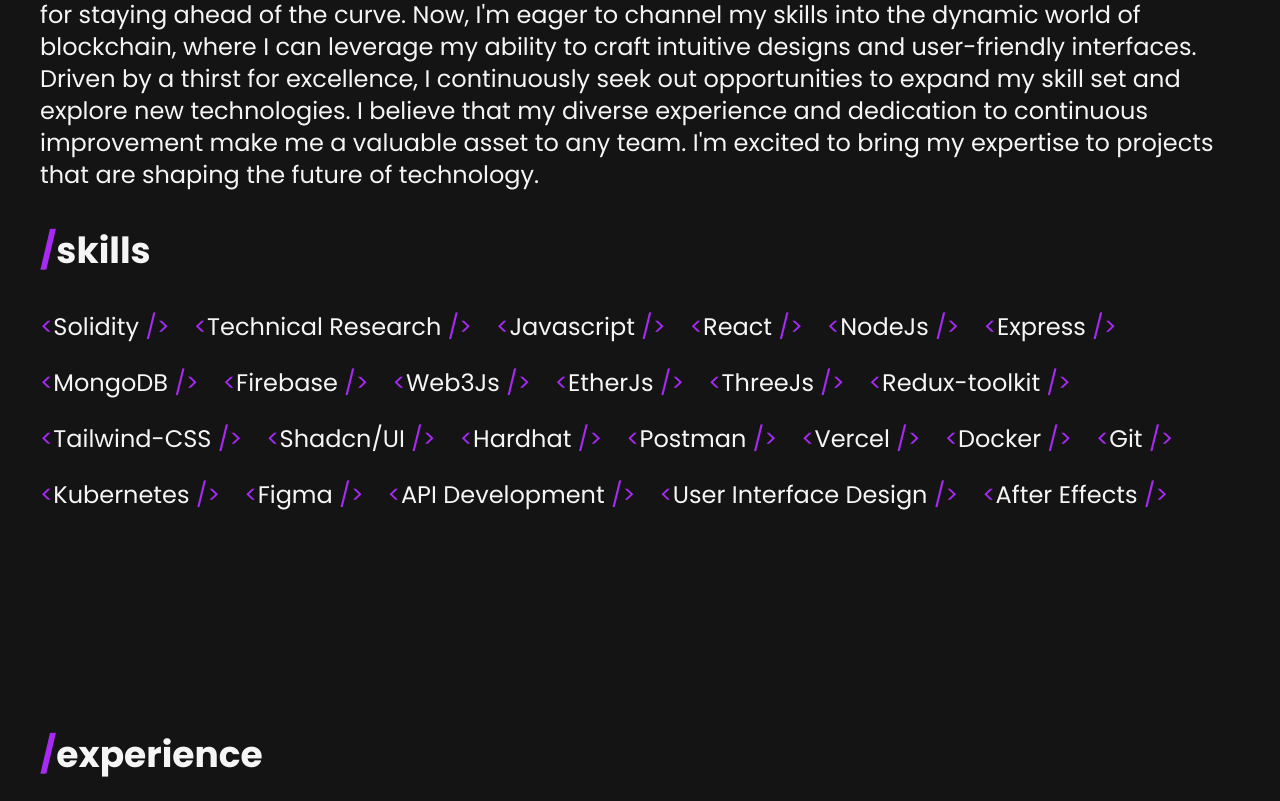
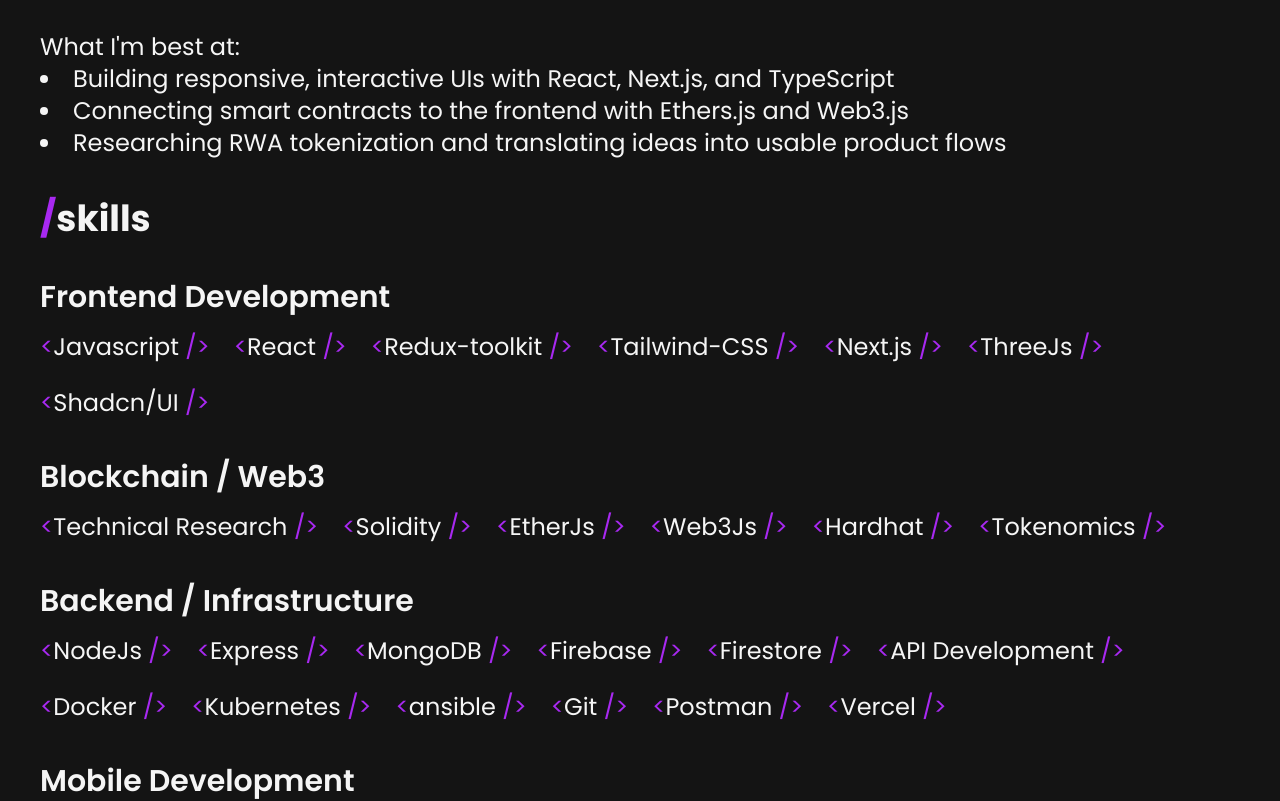
Before and after one commit to Darshhhhh/Portfolio-website, a React (Vite) app: page / in a window 1280 px wide. Shown: the part 1324-2125 px from the top of the page. Built offline with nearby package versions, Linux system fonts and the light colour scheme.

Commit message:
into update

```diff
--- a/src/components/About/Intro.jsx
+++ b/src/components/About/Intro.jsx
@@ -2,40 +2,68 @@
 import myImage from "../../assets/My Photo.jpg";
 import { SocialIcon } from "react-social-icons";
 import { motion } from "framer-motion";
+
 function Intro() {
   const ThemeSelected = sessionStorage.getItem("CurrentTheme");
-  const Skills = [
-    { name: "Solidity", lvl: 2 },
-    { name: "Technical Research", lvl: 3 },
+
+  const SkillCategories = {
+    "Frontend Development": [
       { name: "Javascript", lvl: 4 },
       { name: "React", lvl: 4 },
-    { name: "NodeJs", lvl: 2 },
+      { name: "Redux-toolkit", lvl: 4 },
+      { name: "Tailwind-CSS", lvl: 4 },
+      { name: "Next.js", lvl: 3 },
+      { name: "ThreeJs", lvl: 2 },
+      { name: "Shadcn/UI", lvl: 2 },
+    ],
+    "Blockchain / Web3": [
+      { name: "Technical Research", lvl: 4 },
+      { name: "Solidity", lvl: 2 },
+      { name: "EtherJs", lvl: 2 },
+      { name: "Web3Js", lvl: 2 },
+      { name: "Hardhat", lvl: 2 },
+      { name: "Tokenomics", lvl: 3.5 },
+    ],
+    "Backend / Infrastructure": [
+      { name: "NodeJs", lvl: 2.5 },
       { name: "Express", lvl: 3 },
       { name: "MongoDB", lvl: 2 },
       { name: "Firebase", lvl: 2 },
-    { name: "Web3Js", lvl: 2 },
-    { name: "EtherJs", lvl: 2 },
-    { name: "ThreeJs", lvl: 2 },
-    { name: "Redux-toolkit", lvl: 4 },
-    { name: "Tailwind-CSS", lvl: 4 },
-    { name: "Shadcn/UI", lvl: 2 },
-    { name: "Hardhat", lvl: 2 },
+      { name: "Firestore", lvl: 2 },
+      { name: "API Development", lvl: 3 },
+      { name: "Docker", lvl: 2 },
+      { name: "Kubernetes", lvl: 2 },
+      { name: "ansible", lvl: 2 },
+      { name: "Git", lvl: 2.5 },
       { name: "Postman", lvl: 2 },
       { name: "Vercel", lvl: 2 },
-    { name: "Docker", lvl: 2 },
-    { name: "Git", lvl: 2.5 },
-    { name: "Kubernetes", lvl: 2 },
+    ],
+    "Mobile Development": [
+      { name: "React Native", lvl: 2 },
+      { name: "Android (Kotlin)", lvl: 2 },
+      { name: "iOS (Swift)", lvl: 2 },
+      { name: "Core Location API", lvl: 2 },
+      { name: "Google Maps SDK", lvl: 2 },
+    ],
+    "UI / Design": [
       { name: "Figma", lvl: 4 },
-    { name: "API Development", lvl: 3 },
-    { name: "User Interface Design", lvl: 3.5 },
-    { name: "After Effects", lvl: 4.5 },
-  ];
+      { name: "User Interface Design", lvl: 4 },
+      { name: "After Effects", lvl: 4 },
+      { name: "Framer Motion", lvl: 2 },
+      { name: "Lucide-react", lvl: 2 },
+    ],
+    "Soft Skills": [
+      { name: "Team Leadership", lvl: 3 },
+      { name: "Agile Development", lvl: 2.5 },
+      { name: "Public Speaking", lvl: 2 },
+    ],
+  };
 
   const ColoredText = (TextYouWantToColor) => {
     return <p className="purple-text">{TextYouWantToColor}</p>;
   };
+
   return (
-    <>
     <div className="mx-auto max-w-[100rem] pt-10 md:pt-10 lg:pt-20 px-10 mb-10">
       <motion.h1
         initial="hidden"
@@ -49,6 +77,7 @@
       >
         <span className="purple-text">/</span>about
       </motion.h1>
+
       <motion.div
         initial="hidden"
         whileInView="visible"
@@ -61,12 +90,22 @@
       >
         <img src={myImage} className="w-28 rounded-full filter grayscale" />
         <div className="flex gap-2">
+          {["linkedin", "github", "instagram"].map((network) => (
             <Link
-              onClick={() => window.open("https://linkedin.com/in/darsh-shahx")}
+              key={network}
+              onClick={() =>
+                window.open(
+                  network === "linkedin"
+                    ? "https://linkedin.com/in/darsh-shahx"
+                    : network === "github"
+                    ? "https://github.com/Darshhhhh"
+                    : "https://www.instagram.com/imdarsh_7/"
+                )
+              }
               className="text-sm font-semibold leading-6"
             >
               <SocialIcon
-                network="linkedin"
+                network={network}
                 fgColor="currentColor"
                 bgColor="transparent"
                 className={
@@ -78,44 +117,10 @@
                 }
               />
             </Link>
-            <Link
-              onClick={() => window.open("https://github.com/Darshhhhh")}
-              className="text-sm font-semibold leading-6"
-            >
-              <SocialIcon
-                network="github"
-                fgColor="currentColor"
-                bgColor="transparent"
-                className={
-                  ThemeSelected === null
-                    ? "text-[#f5f5f5] hover:text-[#a829f1] scale-125"
-                    : ThemeSelected === "Light"
-                    ? "text-[#141414] hover:text-[#a829f1] scale-125"
-                    : "text-[#f5f5f5] hover:text-[#a829f1] scale-125"
-                }
-              />
-            </Link>
-            <Link
-              onClick={() =>
-                window.open("https://www.instagram.com/imdarsh_7/")
-              }
-              className="text-sm font-semibold leading-6"
-            >
-              <SocialIcon
-                network="instagram"
-                fgColor="currentColor"
-                bgColor="transparent"
-                className={
-                  ThemeSelected === null
-                    ? "text-[#f5f5f5] hover:text-[#a829f1] scale-125"
-                    : ThemeSelected === "Light"
-                    ? "text-[#141414] hover:text-[#a829f1] scale-125"
-                    : "text-[#f5f5f5] hover:text-[#a829f1] scale-125"
-                }
-              />
-            </Link>
+          ))}
         </div>
       </motion.div>
+
       <motion.div
         initial="hidden"
         whileInView="visible"
@@ -127,24 +132,30 @@
         className="my-10 text-sm md:text-xl lg:text-2xl"
       >
         <p>
-            As a seasoned Developer specializing in{" "}
-            <span className="purple-text">Blockchain</span>, I bring a wealth of
-            technical expertise and a commitment to innovation to every project.
-            With a solid background in Full Stack Engineering, I&apos;m
-            well-equipped to tackle the complexities of blockchain technology
-            with confidence and precision. My journey in the tech industry has
-            been defined by a relentless pursuit of knowledge and a passion for
-            staying ahead of the curve. Now, I&apos;m eager to channel my skills
-            into the dynamic world of blockchain, where I can leverage my
-            ability to craft intuitive designs and user-friendly interfaces.
-            Driven by a thirst for excellence, I continuously seek out
-            opportunities to expand my skill set and explore new technologies. I
-            believe that my diverse experience and dedication to continuous
-            improvement make me a valuable asset to any team. I&apos;m excited
-            to bring my expertise to projects that are shaping the future of
-            technology.
+          I&apos;m Darsh Shah👋 — a frontend-leaning Web3 developer with a
+          strong focus on usability, clean design, and real-world blockchain
+          applications.
+          <br />
+          <br />
+          I love turning complex ideas into simple, intuitive experiences.
+          <br />
+          <br />
+          What I&apos;m best at:
+          <li>
+            Building responsive, interactive UIs with React, Next.js, and
+            TypeScript
+          </li>
+          <li>
+            Connecting smart contracts to the frontend with Ethers.js and
+            Web3.js
+          </li>
+          <li>
+            Researching RWA tokenization and translating ideas into usable
+            product flows
+          </li>
         </p>
       </motion.div>
+
       <div className="mt-5 lg:mb-56">
         <motion.h1
           initial="hidden"
@@ -158,10 +169,16 @@
         >
           <span className="purple-text">/</span>skills
         </motion.h1>
-          <div className="flex flex-wrap gap-6 mt-10 justify-center lg:justify-start md:justify-start">
-            {Skills.map((data, index) => (
-              <>
+
+        {Object.entries(SkillCategories).map(([category, skills], i) => (
+          <div key={i} className="mt-10">
+            <h2 className="text-xl md:text-2xl lg:text-3xl font-semibold mb-4">
+              {category}
+            </h2>
+            <div className="flex flex-wrap gap-6 justify-center lg:justify-start md:justify-start">
+              {skills.map((data, index) => (
                 <motion.button
+                  key={index}
                   initial="hidden"
                   whileInView="visible"
                   transition={{ duration: 1, ease: "linear" }}
@@ -169,32 +186,18 @@
                     visible: { opacity: 1, x: 0 },
                     hidden: { opacity: 0, x: -150 },
                   }}
-                  key={index}
                   className="text-2xl flex"
-                  name="skillBtn"
-                  value=""
-                  // onMouseOver={() =>
-                  //   (document.getElementsByName("skillBtn")[
-                  //     index
-                  //   ].innerHTML = `${data.lvl}/5`)
-                  // }
-                  // onMouseLeave={() =>
-                  //   (document.getElementsByName("skillBtn")[
-                  //     index
-                  //   ].innerHTML = `${data.name}`)
-                  // }
                 >
                   {ColoredText("<")}
                   {data.name}&nbsp;
                   {ColoredText(" />")}
                 </motion.button>
-                {/* <p>{data.lvl}</p> */}
-              </>
               ))}
             </div>
           </div>
+        ))}
       </div>
-    </>
+    </div>
   );
 }
 
```
Lines whose indentation alone changed are shown as unchanged.
